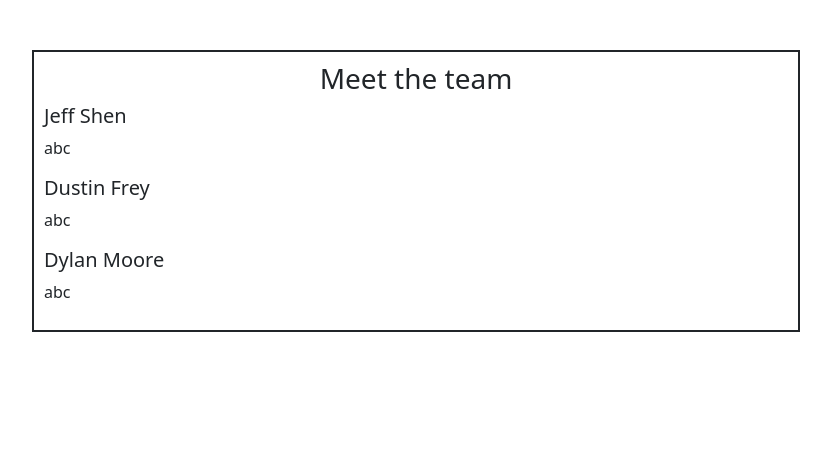
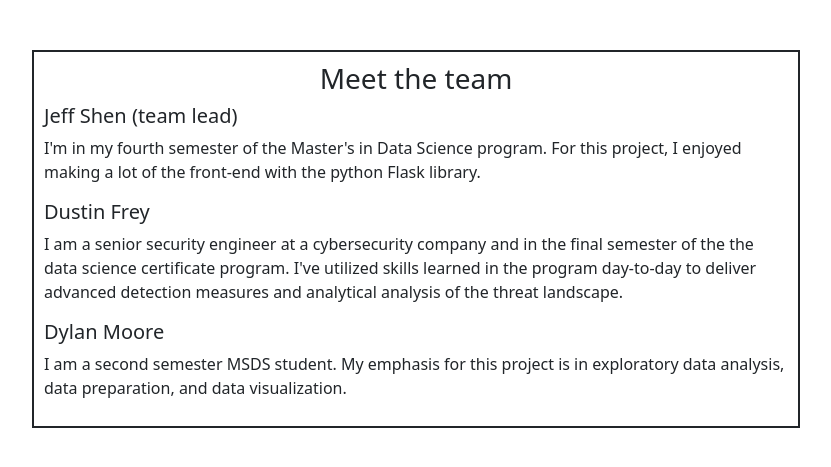
Before and after one commit to jefs37/timeseries, a Flask app: page /team in a window 1280 px wide. Shown: the part 56-523 px from the top of the page, without its empty margins (224-1055 px from the left). Run offline with Flask 3, Linux system fonts and the light colour scheme.

Commit message:
updates to team section

```diff
--- a/app.py
+++ b/app.py
@@ -29,4 +29,4 @@ def predictions():
     return render_template('predictions.html')
 
 if __name__ == "__main__":
-    app.run(debug=True)
+    app.run(debug=False)
--- a/templates/team.html
+++ b/templates/team.html
@@ -3,17 +3,21 @@
 
 <div class = 'base'>
   <center><h3> Meet the team </h3></center>
-  <h5> Jeff Shen </h5>
+  <h5> Jeff Shen (team lead) </h5>
   <p>
-    abc
+    I'm in my fourth semester of the Master's in Data Science program. For this project, I enjoyed making a lot of the front-end
+    with the python Flask library.
   </p>
   <h5> Dustin Frey </h5>
   <p>
-    abc
+    I am a senior security engineer at a cybersecurity company and in the final semester of the the data science certificate program.
+    I've utilized skills learned in the program day-to-day to deliver advanced detection measures and analytical analysis
+    of the threat landscape.
   </p>
   <h5> Dylan Moore </h5>
   <p>
-    abc
+    I am a second semester MSDS student. My emphasis for this project is in exploratory data analysis, data preparation,
+    and data visualization.
   </p>
 </div>
 
```
